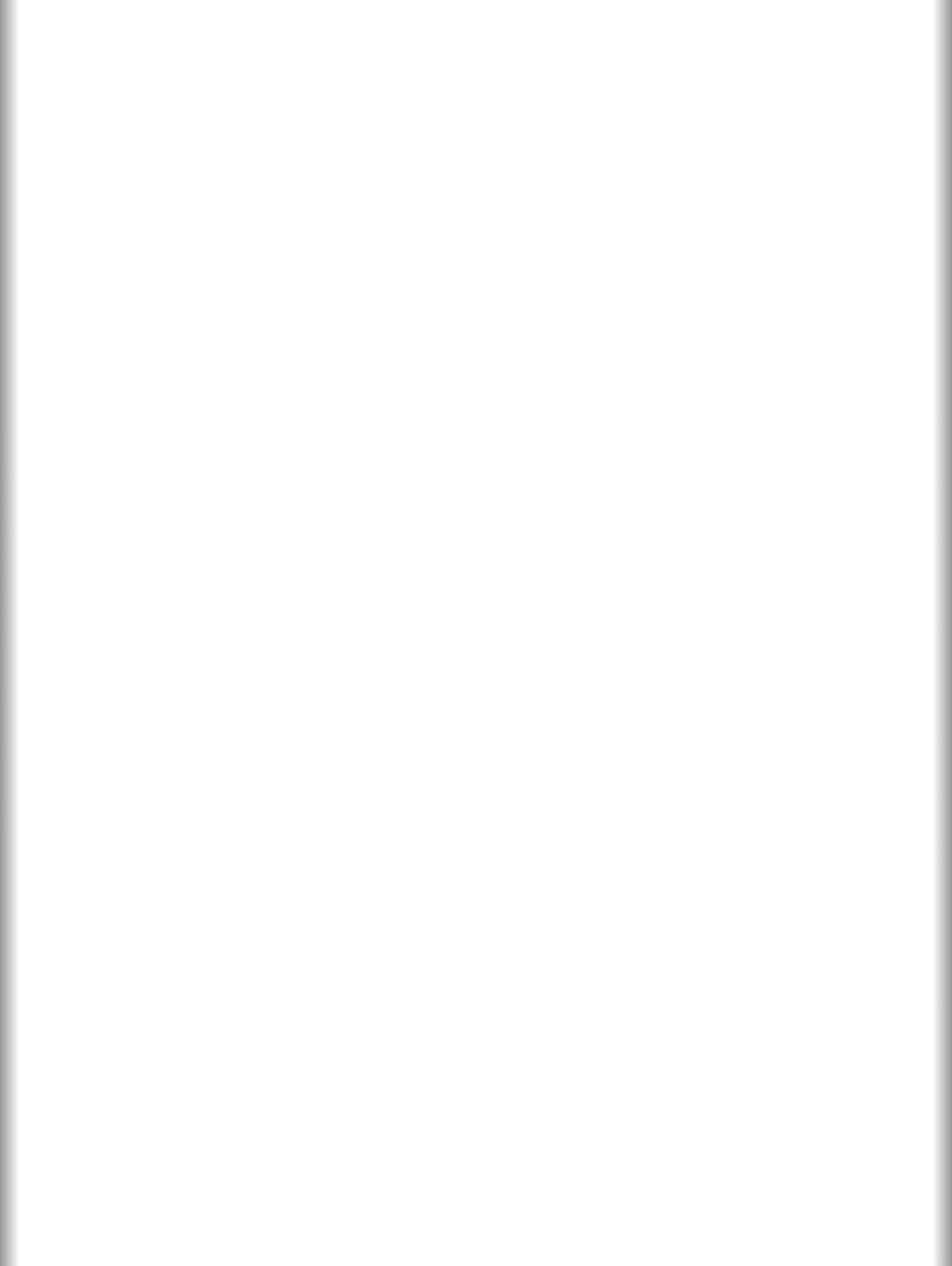
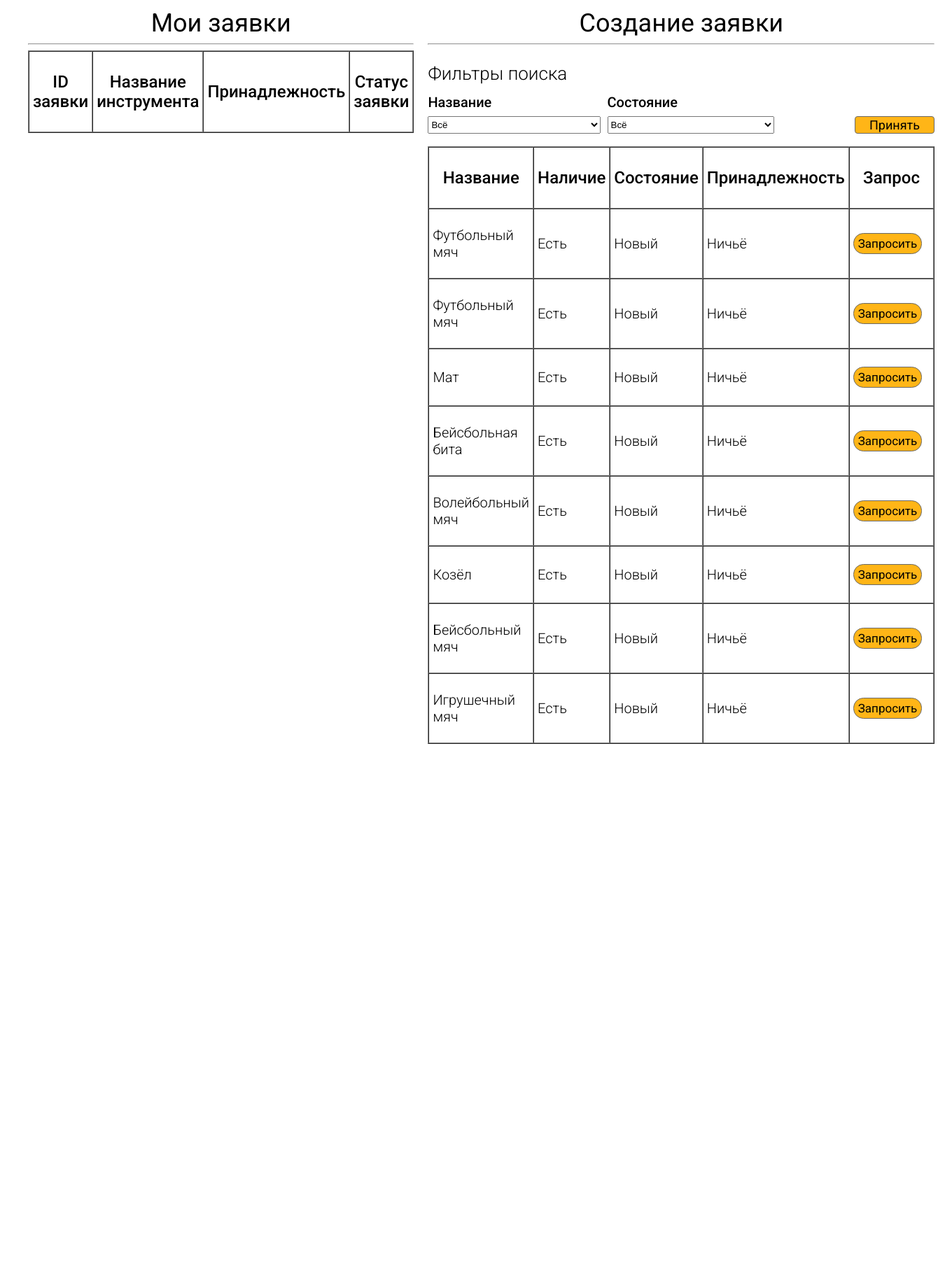
Before and after one commit to Revachol-sport-club/predprof-case-5, a Django app: page /applications/user in a window 1360 px wide. Shown: the part 1109-2918 px from the top of the page at 70% size. After the commit the page ends 2172 px from the top, so only its background shows below. Run offline with Django 5.2, Linux system fonts and the light colour scheme; data comes from the database, SQL or seed files in the repository; data that the repository does not hold is empty.

Commit message:
Add files via upload

```diff
--- a/applications/templates/applications.html
+++ b/applications/templates/applications.html
@@ -22,7 +22,7 @@
           </table>
         {% if user.is_authenticated and not user.is_superuser %}
             <div class="big-container">
-                <div class="container"><button type="button" class="header-button"; style="background-color: #FFB517; color: black;"><a href="{% url 'applications_user' %}">Просмотр и создание заявок</a></button></div>
+                <div class="container"><a href="{% url 'applications_user' %}"><button type="button" class="header-button"; style="background-color: rgb(233, 174, 48);; font-size: 19px;">Просмотр и создание заявок</button></a></div>
             </div>
         {% elif user.is_authenticated and user.is_superuser %}
             <div class="big-container">
@@ -37,17 +37,14 @@
                 <div class="container"><a href="{% url 'users'%}"><button type="button" class="header-button">Пользователи</button></a></div>
             </div>
         {% endif%}
-          <table height="10000px" width="100%" cellspacing="0" cellpadding="0">
-            <tr>
-                <td style="background-image: linear-gradient(to right,rgb(153, 153, 153), #ffffff);" width="2%"></td>
-                <td valign="top" bgcolor="white" width="60%">
-                    <br>
-                    <table width="100%" cellspacing="0" cellpadding="10">
+        <div class="background"><img src="{% static "images/Background.png" %}" width="100%"></div>
+        <div class="table" style="width: 90%; left:5%; backdrop-filter: blur(6px)">
+                    <table width="100%" cellspacing="0" cellpadding="10" style="margin: 30px;">
                         <tr>
-                            <td width="50%" valign="top">
+                            <td valign="top">
                                 <p align="center" class="Logo-text">Мои заявки</p>
                                 <hr>
-                                <table width="100%" border="1" cellpadding="5" cellspacing="0">
+                                <table width="100%" border="1" cellpadding="5" cellspacing="0" bgcolor="white">
                                     <tr>
                                         <td><p align="center" class="table-heading">ID заявки</p></td>
                                         <td><p align="center" class="table-heading">Название инструмента</p></td>
@@ -107,7 +104,7 @@
                                 </table>
                                 <br>
                                 </form>
-                                <table width="100%" border="1" cellspacing="0" cellpadding="3">
+                                <table width="100%" border="1" cellspacing="0" cellpadding="5" bgcolor="white">
                                     <tr>
                                         <td><p align="center" class="table-heading">Название</p></td>
                                         <td><p align="center" class="table-heading">Наличие</p></td>
@@ -121,7 +118,7 @@
                                             <td><p class="table-text">{{i.2}}</p></td>
                                             <td><p class="table-text">{{i.3}}</p></td>
                                             <td><p class="table-text">{{i.4}}</p></td>
-                                            <td><p align="center" class="table-text"><a href="{% url 'application_create' i.0 %}"><button type="button" class="form-standart-button" style="width: 90%; height: 30px; font-size: 17px; border-radius: 0.9rem">Запросить</button></a></p></td>
+                                            <td><p align="center" class="table-text"><a href="{% url 'application_create' i.0 %}"><button type="button" class="form-standart-button" style="width: 90%; height: 30px; font-size: 17px; border-radius: 0.9rem; ">Запросить</button></a></p></td>
                                         </tr>
                                     {% endfor %}
                                 </table>
@@ -134,6 +131,6 @@
                 </td>
                 <td style="background-image: linear-gradient(to left, rgb(153, 153, 153), #ffffff);" width="2%"></td>
             </tr>
-        </table>
+        </div>
     </body>
 </html>
```
Also changed, not shown: app_auth/templates/app_auth/login.html (+5 -5 lines), app_auth/templates/app_auth/profile.html (+8 -12 lines), app_auth/templates/app_auth/register.html (+4 -4 lines), applications/templates/applications_admin.html (+6 -6 lines).
